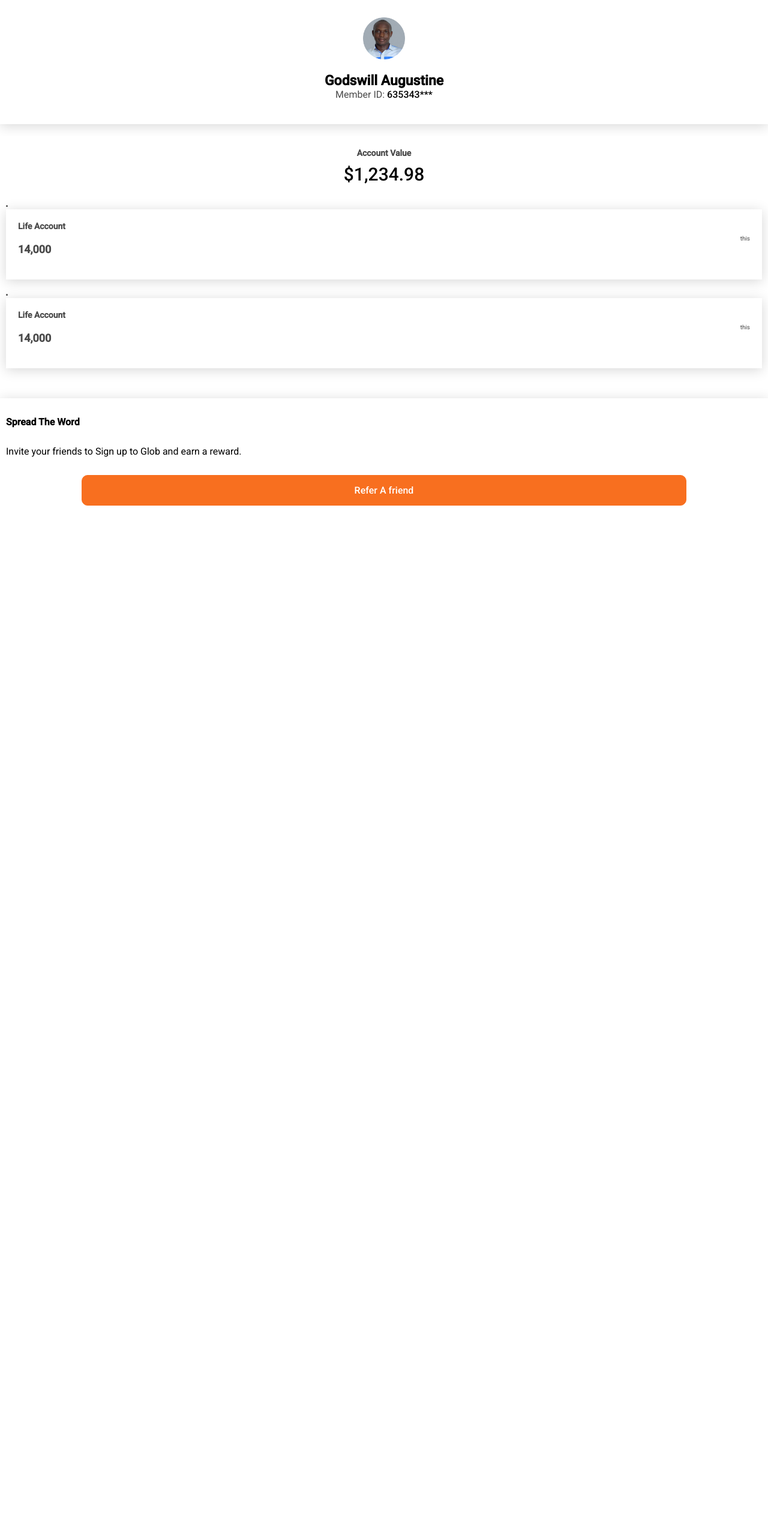
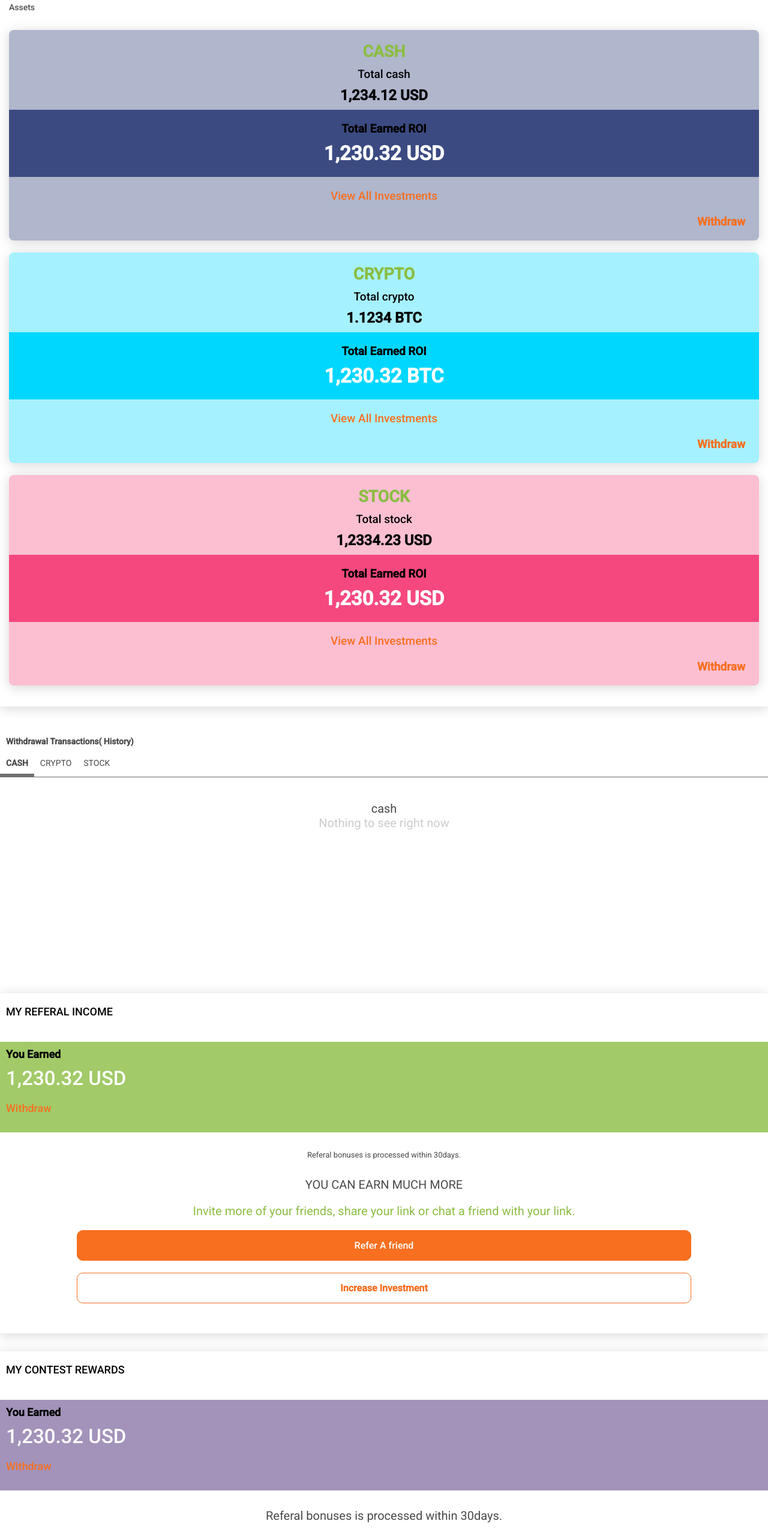
Before and after one commit to georgebsmith-tech/glob-financial-client, a Next.js app: page /withdrawal in a window 1280 px wide. Shown: the part 200-2766 px from the top of the page at 60% size. Before the commit the page ends 1093 px from the top, so only its background shows below. Built offline with nearby package versions, Linux system fonts and the light colour scheme.

Commit message:
designed the pages for withdrawals and investments

```diff
--- a/package.json
+++ b/package.json
@@ -9,6 +9,7 @@
     "heroku-postbuild": "npm run build"
   },
   "dependencies": {
+    "font-awesome": "^4.7.0",
     "next": "10.0.7",
     "react": "17.0.1",
     "react-dom": "17.0.1",
--- a/pages/withdrawal.js
+++ b/pages/withdrawal.js
@@ -1,8 +1,11 @@
 import Head from 'next/head'
+import { useState } from "react"
 import styles from '../styles/Home.module.css'
 import links from '../configs/links'
 import Link from 'next/link'
 import { useRouter } from 'next/router'
+
+import { FaSmileO } from 'react-icons/fa'
 
 export default function SignIn() {
     return (
@@ -12,9 +15,12 @@ export default function SignIn() {
                 Withdrawal
             </h1>
             <Assets />
-            <AccountValue />
 
-            <ReferAFriend />
+            <TransactionHistory />
+
+            <ReferalIncome />
+
+            <ContestReward />
 
 
 
@@ -28,36 +34,150 @@ export default function SignIn() {
 
 
 const Assets = () => {
+    const assets = [
+        {
+            type: "cash",
+            unit: "USD",
+            value: "1,234.12",
+            backgroundColor: "rgba(176, 182, 204, 1)",
+            midColor: "rgba(31, 48, 110, 0.8)"
+        },
+        {
+            type: "crypto",
+            unit: "BTC",
+            value: "1.1234",
+            backgroundColor: "rgba(166, 241, 255, 1)",
+            midColor: "rgba(0, 215, 255, 1)"
+        },
+        {
+            type: "stock",
+            unit: "USD",
+            value: "1,2334.23",
+            backgroundColor: "rgba(252, 191, 210, 1)",
+            midColor: "rgba(245, 72, 127, 1)"
+        }
+    ]
     return (
-        <div className="center-text flex align-center flex-cols  v-shadow p40 mt20">
-            <div className="mb20" style={{ width: 70 }}>
-                <img
-                    style={{ width: "100%" }}
-                    src="./images/home-client.png" alt="" />
-            </div>
+        <div className="v-shadow mt20 container">
+            <h2 className="f14 bold mb30">
+                Assets
+          </h2>
+            <ul>
+                {
+                    assets.map((asset) => <li
 
-            <h3 className="tb f23">
-                Godswill Augustine
-                </h3>
-            <div className="f16">
-                Member ID: <span className="bold tb">635343***</span>
-            </div>
+                        style={
+                            {
+                                backgroundColor: asset.backgroundColor,
+                                paddingTop: 20,
+                                paddingBottom: 20
+                            }}
+                        className="br8 mb20 v-shadow">
+                        <div className="center-text">
+                            <div>
+                                <h3
+                                    className="text-brand-green mb10"
+                                    style={{ fontSize: 27 }}>
+                                    {asset.type.toUpperCase()}
+                                </h3>
+                                <h4 className="f19 bold tb">
+                                    Total {asset.type}
+                                </h4>
+                                <h4 className="bold tb mt10 mb10 bolder f24">
+                                    {asset.value} {asset.unit}
+                                </h4>
+                            </div>
+                            <div
+                                className="p20"
+                                style={{ backgroundColor: asset.midColor }}>
+                                <div className="tb f19 bolder">
+                                    Total Earned ROI
+                                </div>
+                                <div className="tw f33 bolder mt10">
+                                    1,230.32 {asset.unit}
+                                </div>
+
+                            </div>
+                            <div className="mt20">
+                                <Link href={`/investment?type=${asset.type}`}>
+                                    <a className="f19 text-brand-orange bold">
+                                        View All Investments
+                                </a>
+
+                                </Link>
+
+                            </div>
+                            <div className="mt20 flex flex-end">
+                                <Link href={links.cashTransactions || ""}>
+                                    <a
+                                        style={{ marginRight: 23 }}
+                                        className="f19 text-brand-orange bolder">
+                                        Withdraw
+                                </a>
+
+                                </Link>
+
+                            </div>
+
+                        </div>
+
+
+                    </li>)
+                }
+
+            </ul>
         </div>
     )
 }
 
-const ReferAFriend = () => {
+const ReferalIncome = () => {
     return (
-        <div className="p10 tw v-shadow mt20" style={{ paddingTop: 30, paddingBottom: 50 }}>
-            <h2 className="f16 bolder tb mb30">
-                Spread The Word
+        <div className="tw v-shadow mt20 mb30" style={{ paddingTop: 10, paddingBottom: 50 }}>
+            <h2 className="f18 bold tb mb30 p10">
+                MY REFERAL INCOME
         </h2>
-            <p className="f16 tb mb30">
-                Invite your friends to Sign up to Glob and earn a reward.
-        </p>
+            <p className="f16 tb mb30 p10" style={{ backgroundColor: "rgba(139, 189, 67, 0.8)" }}>
+                <h3 className="f18 bolder tb">
+                    You Earned
+                </h3>
+                <div className="f33 tw bold mt10 mb20">
+                    1,230.32 USD
+                </div>
+
+                <Link href={links.withdraw || ""}>
+                    <a className="text-brand-orange bold f18 mb20 block">
+                        Withdraw
+                </a>
+
+                </Link>
+            </p>
+
+            <div className="center-text">
+                <div className="f13 plr140 mb30">
+                    Referal bonuses is processed within 30days.
+            </div>
+                <h2 className="f20 normal mb20">
+                    YOU CAN EARN MUCH MORE
+                </h2>
+                <div>
+                    <i className="fa fa-smile-o" aria-hidden="true"></i>
+                </div>
+
+
+                <p className="f20 text-brand-green mb20 plr60">
+                    Invite more of your friends, share your link or chat a friend with your link.
+                    </p>
+
+
+            </div>
             <div className="center-text">
                 <button className="tw br10 bg-brand-orange f16 p15 bd-brand-orange bold" style={{ width: "80%" }}>
                     Refer A friend
+            </button>
+            </div>
+            <div className="center-text mt20">
+                <button className="text-brand-orange bolder br10 bw f16 p15 bd-brand-orange bold" style={{ width: "80%" }}>
+                    Increase Investment
             </button>
             </div>
 
@@ -65,46 +185,87 @@ const ReferAFriend = () => {
     )
 }
 
-const AccountValue = () => {
+
+const ContestReward = () => {
     return (
-        <div className="bw mt20 p10" style={{ paddingTop: 20 }}>
-            <div className="center-text mb30">
-                <h2 className="f14">
-                    Account Value
-            </h2>
-                <div className="f30 bold tb mt10">
-                    $1,234.98
+        <div className="tw v-shadow mt20 mb30" style={{ paddingTop: 10, paddingBottom: 50 }}>
+            <h2 className="f18 bold tb mb30 p10">
+                MY CONTEST REWARDS
+        </h2>
+            <p className="f16 tb mb30 p10" style={{ backgroundColor: "rgba(163, 147, 186, 1)" }}>
+                <h3 className="f18 bolder tb">
+                    You Earned
+                </h3>
+                <div className="f33 tw bold mt10 mb20">
+                    1,230.32 USD
+                </div>
+
+                <Link href={links.withdraw || ""}>
+                    <a className="text-brand-orange bold f18 mb20 block">
+                        Withdraw
+                </a>
+
+                </Link>
+            </p>
+
+            <div className="center-text">
+                <div className="f20 plr100 mb30">
+                    Referal bonuses is processed within 30days.
             </div>
-            </div>
-            {
-                [2, 4].map(() => <li >
-                    <Link href={links.withdrawal}>
-                        <a className="v-shadow mb20 flex align-center space-between p20" style={{ paddingBottom: 40 }}>
+                <h2 className="f20 normal mb20">
+                    YOU CAN EARN MUCH MORE
+                </h2>
+                <div>
+                    <i className="fa fa-smile-o" aria-hidden="true"></i>
+                </div>
 
 
-                            <div>
-                                <h3 className="f14 mb20">
-                                    Life Account
-                </h3>
-                                <div className="f18 bolder">
-                                    14,000
-                        </div>
 
-                            </div>
-                            <div>
-                                <div>
-                                    this
-                        </div>
 
-                            </div>
-                        </a>
-                    </Link>
 
-                </li>)
-            }
-
+            </div>
+            <div className="center-text">
+                <button className="tw br10 bg-brand-orange f18 p15 bd-brand-orange bold" style={{ width: "80%" }}>
+                    Withdraw
+            </button>
+            </div>
 
 
         </div>
     )
 }
+
+const TransactionHistory = () => {
+    const [transHistoryActive, setTransHistoryActive] = useState("cash")
+    return (
+        <div className="bw mt20 " style={{ paddingTop: 20 }}>
+            <h2 className="f14 p10">
+                Withdrawal Transactions( History)
+            </h2>
+            <ul className="flex" style={{ borderBottom: "1px solid rgba(112, 112, 112, 1)" }}>
+                {
+                    ["cash", "crypto", "stock"].map(type => <li
+                        className={"f14 p10 pointer " + (transHistoryActive === type && "bolder")}
+                        data-type={type}
+                        onClick={function (e) { setTransHistoryActive(e.target.dataset.type) }}
+                        style={{ borderBottom: transHistoryActive === type ? "5px solid rgba(112, 112, 112, 1)" : "none" }}>{type.toUpperCase()}</li>)
+                }
+
+
+
+            </ul>
+            <div style={{ height: 300, }} className="bw ">
+                <div className="f20 mt40 center-text" style={{ color: "rgba(204, 204, 204, 1)" }}>
+                    <div>
+                        {transHistoryActive}
+                    </div>
+                    Nothing to see right now
+                </div>
+
+
+            </div>
+
+
+        </div>
+    )
+}
--- a/styles/globals.css
+++ b/styles/globals.css
@@ -271,3 +271,81 @@ box-shadow: 0 3px 20px #00000029;
 .bolder{
   font-weight: bolder;
 }
+
+.br8{
+  border-radius:8px;
+}
+
+.f19{
+  font-size: 19px;
+}
+
+
+.f33{
+  font-size: 33px;
+}
+
+.mt30{
+  margin-top: 30px;
+}
+
+
+.flex-end{
+  justify-content: flex-end;
+}
+
+.mt40{
+  margin-top:40px
+}
+
+.f13{
+  font-size: 13px;
+}
+
+.plr140{
+  padding-left: 140px;
+  padding-right: 140px;
+}
+.plr100{
+  padding-left: 100px;
+  padding-right: 100px;
+}
+
+.plr60{
+  padding-right: 60px;
+  padding-left: 60px;
+}
+
+.normal{
+  font-weight:normal ;
+}
+
+.f6{
+  font-size: 0.8rem;
+}
+
+
+.br5{
+  border-radius:5px;
+}
+
+.grid{
+  display: grid;
+}
+
+
+.grid7{
+grid-template-columns: repeat(7,1fr);
+}
+
+.nb {
+  white-space: nowrap;
+}
+
+.cg10{
+  column-gap: 10px;
+}
+
+.mb2{
+  margin-bottom: 2px;
+}
```
Also changed, not shown: pages/investment.js (added, +90 -0 lines), 1 other file (tests, documents, lock files or other folders).
